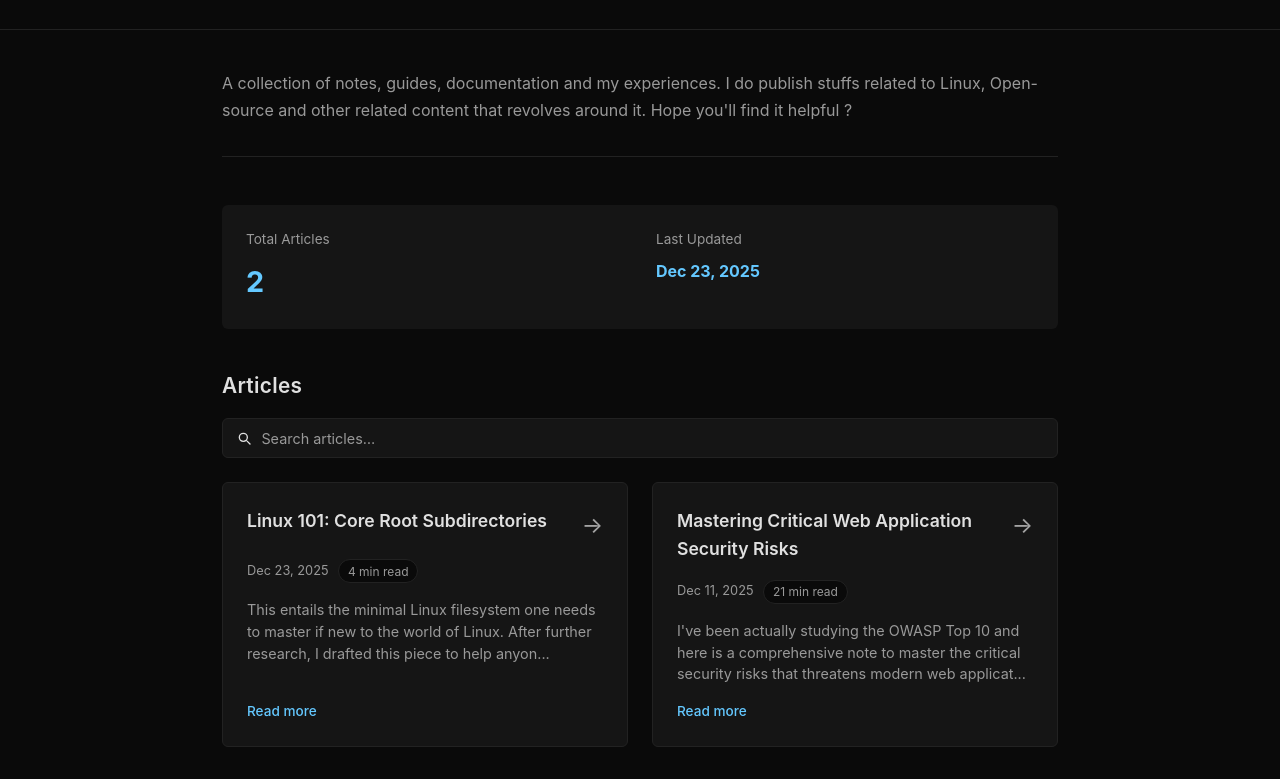
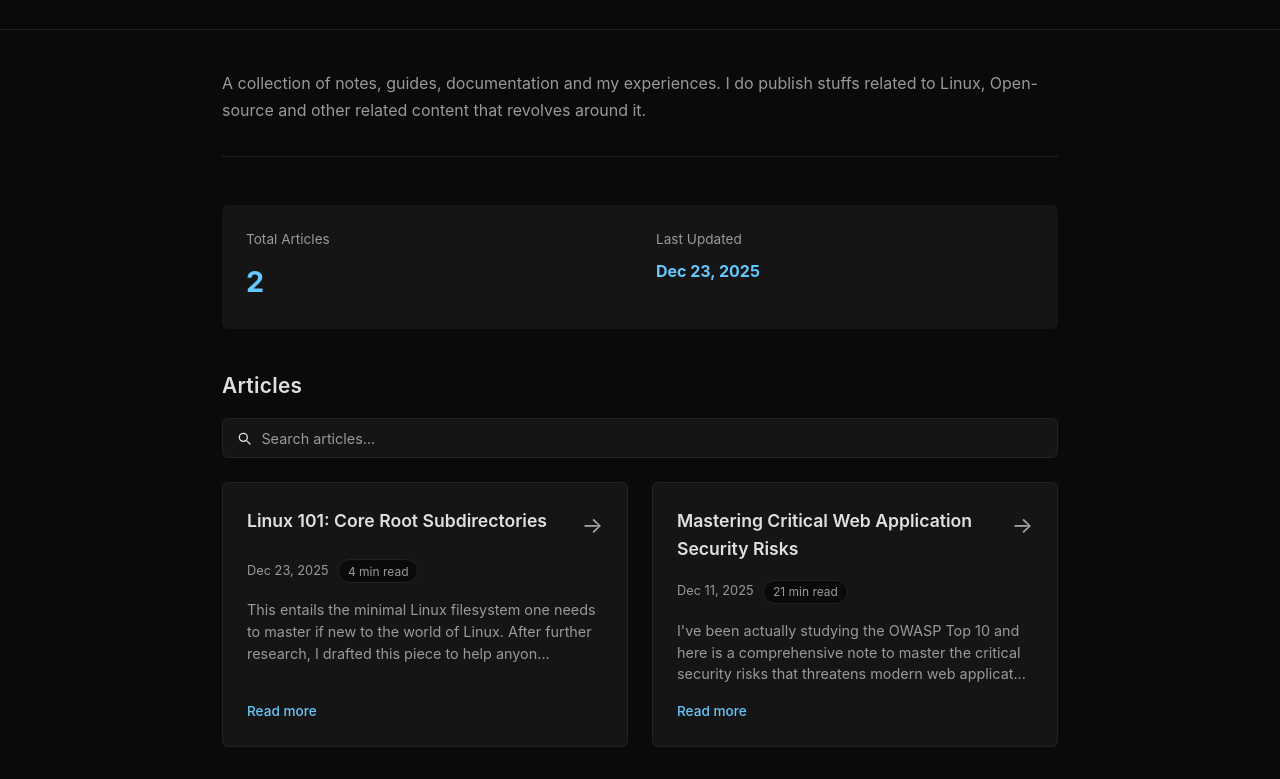
Before and after one commit to peroxile/Blog, a website: page public/index.html in a window 1280 px wide. Shown: the part 71-850 px from the top of the page. Drawn offline with Linux system fonts and the light colour scheme.

Commit message:
fix: update intro paragraph (#38)

```diff
--- a/public/index.html
+++ b/public/index.html
@@ -63,7 +63,7 @@
     <main>
         <div class="intro">
             <h1></h1>
-            <p>A collection of notes, guides, documentation and my experiences. I do publish stuffs related to Linux, Open-source and other related content that revolves around it. Hope you'll find it helpful ?</p>
+            <p>A collection of notes, guides, documentation and my experiences. I do publish stuffs related to Linux, Open-source and other related content that revolves around it.</p>
         </div>
 
         <div class="stats">
```
